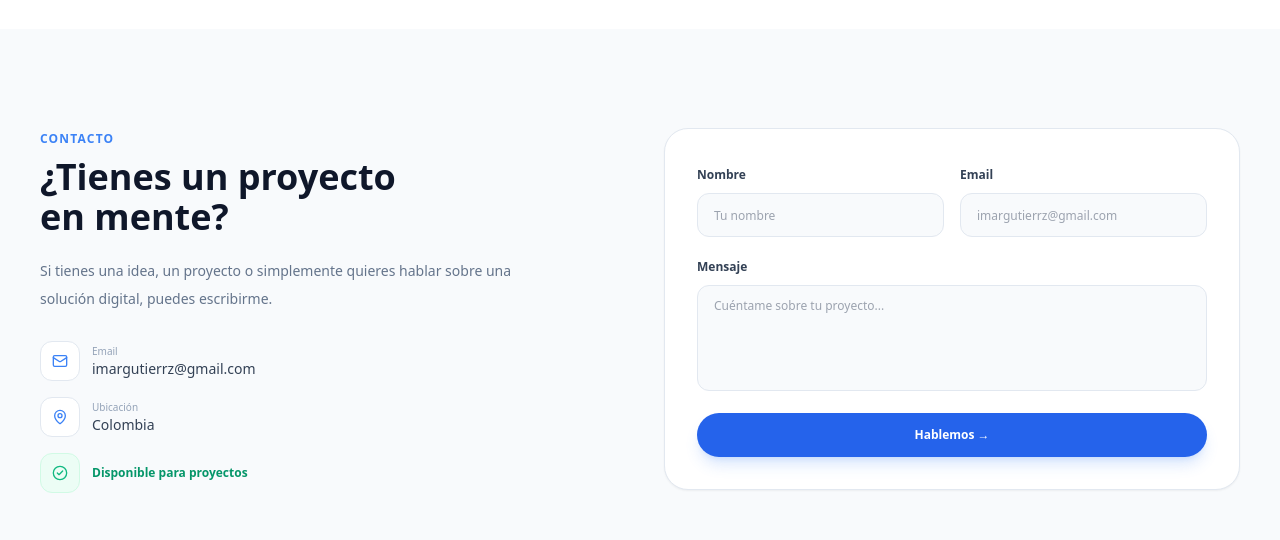
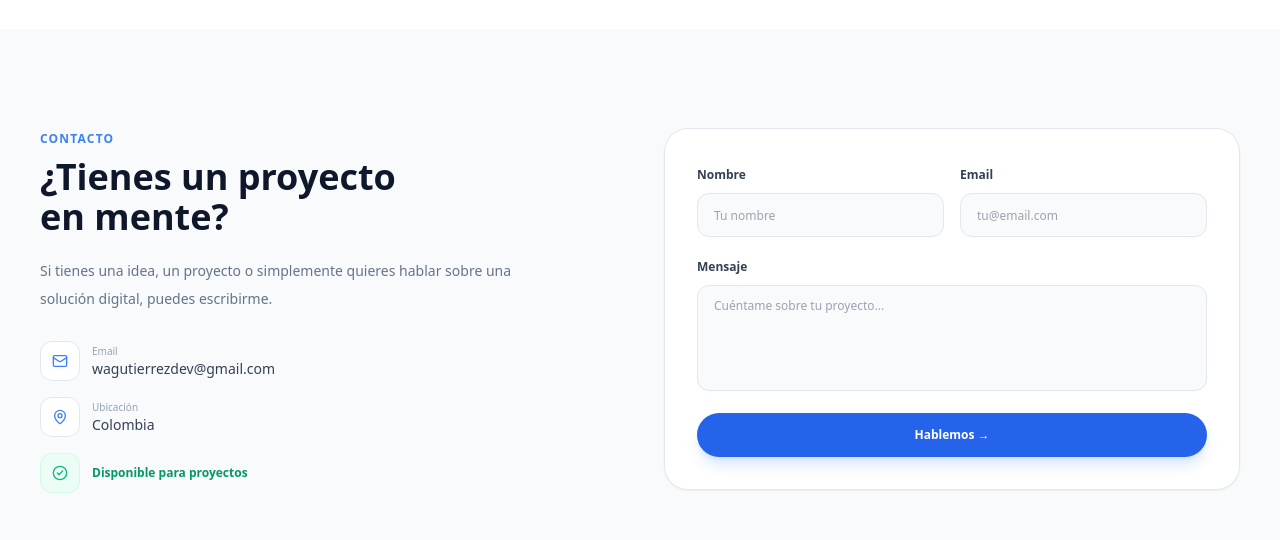
Before and after one commit to imargutierrz-hub/portal-willian, a Next.js app: page / in a window 1280 px wide. Shown: the part 3180-3720 px from the top of the page. Built offline with nearby package versions, Linux system fonts and the light colour scheme.

Commit message:
terminar formulario de pagina principao con resend

```diff
--- /dev/null
+++ b/app/api/contacto/route.ts
@@ -0,0 +1,46 @@
+import { NextResponse } from "next/server"
+import { Resend } from "resend"
+
+const resend = new Resend(process.env.RESEND_API_KEY)
+
+// A dónde llegan los mensajes del formulario de contacto principal.
+const CORREO_DESTINO = "wagutierrezdev@gmail.com"
+
+export async function POST(request: Request) {
+  try {
+    const { nombre, email, mensaje } = await request.json()
+
+    if (!nombre?.trim() || !email?.trim() || !mensaje?.trim()) {
+      return NextResponse.json(
+        { error: "Faltan campos por completar." },
+        { status: 400 }
+      )
+    }
+
+    // Límites básicos para evitar abuso del formulario.
+    if (nombre.length > 100 || email.length > 254 || mensaje.length > 5000) {
+      return NextResponse.json(
+        { error: "Uno de los campos es demasiado largo." },
+        { status: 400 }
+      )
+    }
+
+    await resend.emails.send({
+      // Mientras no tengas un dominio verificado en Resend, el remitente
+      // tiene que ser este. Cuando compres tu dominio, lo verificas en
+      // Resend y cambias esto por algo como "contacto@tudominio.com".
+      from: "Portal Willian <onboarding@resend.dev>",
+      to: CORREO_DESTINO,
+      replyTo: email,
+      subject: `Nuevo mensaje de contacto — ${nombre}`,
+      text: `De: ${nombre} <${email}>\n\n${mensaje}`,
+    })
+
+    return NextResponse.json({ ok: true })
+  } catch {
+    return NextResponse.json(
+      { error: "No pudimos enviar el mensaje. Intenta de nuevo." },
+      { status: 500 }
+    )
+  }
+}
--- a/app/page.tsx
+++ b/app/page.tsx
@@ -4,6 +4,7 @@ import Link from "next/link"
 import Image from "next/image"
 import { motion } from "motion/react"
 import Apoyo from "@/components/hablapic/Apoyo"
+import ContactoForm from "@/components/ContactoForm"
 import {
   ArrowRight,
   ArrowUpRight,
@@ -692,7 +693,7 @@ export default function Home() {
 
               {/* Email */}
               <a
-                href="mailto:imargutierrz@gmail.com"
+                href="mailto:wagutierrezdev@gmail.com"
                 aria-label="Correo electrónico"
                 className="text-white hover:text-blue-400 transition"
               >
@@ -1189,7 +1190,7 @@ export default function Home() {
                       Email
                     </p>
                     <p className="text-sm font-medium text-slate-700">
-                      imargutierrz@gmail.com
+                      wagutierrezdev@gmail.com
                     </p>
                   </div>
                 </div>
@@ -1223,59 +1224,7 @@ export default function Home() {
             </div>
 
             {/* Formulario */}
-            <form
-              onSubmit={(e) => e.preventDefault()}
-              className="bg-white rounded-3xl border border-slate-200 p-6 sm:p-8 shadow-sm"
-            >
-
-              <div className="grid grid-cols-1 sm:grid-cols-2 gap-4">
-
-                <div>
-                  <label className="text-xs font-semibold text-slate-700">
-                    Nombre
-                  </label>
-
-                  <input
-                    type="text"
-                    placeholder="Tu nombre"
-                    className="mt-2 w-full h-11 px-4 rounded-xl bg-slate-50 border border-slate-200 text-xs outline-none focus:border-blue-500 focus:bg-white transition"
-                  />
-                </div>
-
-                <div>
-                  <label className="text-xs font-semibold text-slate-700">
-                    Email
-                  </label>
-
-                  <input
-                    type="email"
-                    placeholder="imargutierrz@gmail.com"
-                    className="mt-2 w-full h-11 px-4 rounded-xl bg-slate-50 border border-slate-200 text-xs outline-none focus:border-blue-500 focus:bg-white transition"
-                  />
-                </div>
-
-              </div>
-
-              <div className="mt-4">
-                <label className="text-xs font-semibold text-slate-700">
-                  Mensaje
-                </label>
-
-                <textarea
-                  rows={5}
-                  placeholder="Cuéntame sobre tu proyecto..."
-                  className="mt-2 w-full px-4 py-3 rounded-xl bg-slate-50 border border-slate-200 text-xs outline-none focus:border-blue-500 focus:bg-white transition resize-none"
-                />
-              </div>
-
-              <button
-                type="submit"
-                className="mt-4 w-full h-11 rounded-full bg-blue-600 hover:bg-blue-500 text-white text-xs font-bold transition shadow-lg shadow-blue-500/20"
-              >
-                Hablemos →
-              </button>
-
-            </form>
+            <ContactoForm />
           </div>
         </div>
       </section>
--- /dev/null
+++ b/components/ContactoForm.tsx
@@ -0,0 +1,119 @@
+"use client"
+
+import { useState } from "react"
+import type { FormEvent } from "react"
+
+const CAMPO =
+  "mt-2 w-full h-11 px-4 rounded-xl bg-slate-50 border border-slate-200 text-xs outline-none focus:border-blue-500 focus:bg-white transition"
+
+export default function ContactoForm() {
+  const [nombre, setNombre] = useState("")
+  const [email, setEmail] = useState("")
+  const [mensaje, setMensaje] = useState("")
+  const [estado, setEstado] = useState<"listo" | "enviando" | "enviado" | "error">(
+    "listo"
+  )
+
+  async function enviar(e: FormEvent) {
+    e.preventDefault()
+    setEstado("enviando")
+
+    try {
+      const res = await fetch("/api/contacto", {
+        method: "POST",
+        headers: { "Content-Type": "application/json" },
+        body: JSON.stringify({ nombre, email, mensaje }),
+      })
+
+      if (!res.ok) throw new Error()
+
+      setEstado("enviado")
+      setNombre("")
+      setEmail("")
+      setMensaje("")
+    } catch {
+      setEstado("error")
+    }
+  }
+
+  if (estado === "enviado") {
+    return (
+      <div className="flex h-full flex-col items-center justify-center rounded-3xl border border-slate-200 bg-white p-8 text-center shadow-sm sm:p-10">
+        <p className="text-base font-bold text-slate-900">
+          ¡Mensaje enviado!
+        </p>
+        <p className="mt-2 text-sm text-slate-500">
+          Te responderé lo antes posible.
+        </p>
+        <button
+          onClick={() => setEstado("listo")}
+          className="mt-5 text-xs font-semibold text-blue-600 hover:text-blue-700"
+        >
+          Enviar otro mensaje
+        </button>
+      </div>
+    )
+  }
+
+  return (
+    <form
+      onSubmit={enviar}
+      className="rounded-3xl border border-slate-200 bg-white p-6 shadow-sm sm:p-8"
+    >
+      <div className="grid grid-cols-1 gap-4 sm:grid-cols-2">
+        <div>
+          <label className="text-xs font-semibold text-slate-700">Nombre</label>
+          <input
+            type="text"
+            value={nombre}
+            onChange={(e) => setNombre(e.target.value)}
+            placeholder="Tu nombre"
+            maxLength={100}
+            required
+            className={CAMPO}
+          />
+        </div>
+
+        <div>
+          <label className="text-xs font-semibold text-slate-700">Email</label>
+          <input
+            type="email"
+            value={email}
+            onChange={(e) => setEmail(e.target.value)}
+            placeholder="tu@email.com"
+            maxLength={254}
+            required
+            className={CAMPO}
+          />
+        </div>
+      </div>
+
+      <div className="mt-4">
+        <label className="text-xs font-semibold text-slate-700">Mensaje</label>
+        <textarea
+          value={mensaje}
+          onChange={(e) => setMensaje(e.target.value)}
+          rows={5}
+          maxLength={5000}
+          required
+          placeholder="Cuéntame sobre tu proyecto..."
+          className="mt-2 w-full resize-none rounded-xl border border-slate-200 bg-slate-50 px-4 py-3 text-xs outline-none transition focus:border-blue-500 focus:bg-white"
+        />
+      </div>
+
+      {estado === "error" && (
+        <p className="mt-3 text-xs text-red-600">
+          No pudimos enviar tu mensaje. Intenta de nuevo en un momento.
+        </p>
+      )}
+
+      <button
+        type="submit"
+        disabled={estado === "enviando"}
+        className="mt-4 h-11 w-full rounded-full bg-blue-600 text-xs font-bold text-white shadow-lg shadow-blue-500/20 transition hover:bg-blue-500 disabled:opacity-60"
+      >
+        {estado === "enviando" ? "Enviando…" : "Hablemos →"}
+      </button>
+    </form>
+  )
+}
--- a/package.json
+++ b/package.json
@@ -22,6 +22,7 @@
     "postcss": "^8.5.10",
     "react": "19.2.4",
     "react-dom": "19.2.4",
+    "resend": "^6.32.0",
     "sanity": "^5.22.0",
     "tailwindcss": "^3.4.19"
   },
```
Also changed, not shown: 1 other file (tests, documents, lock files or other folders).
